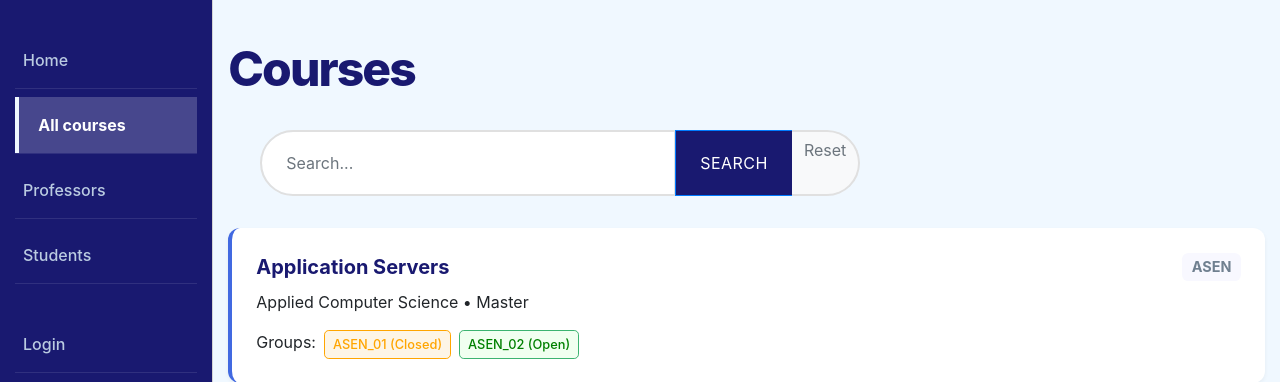
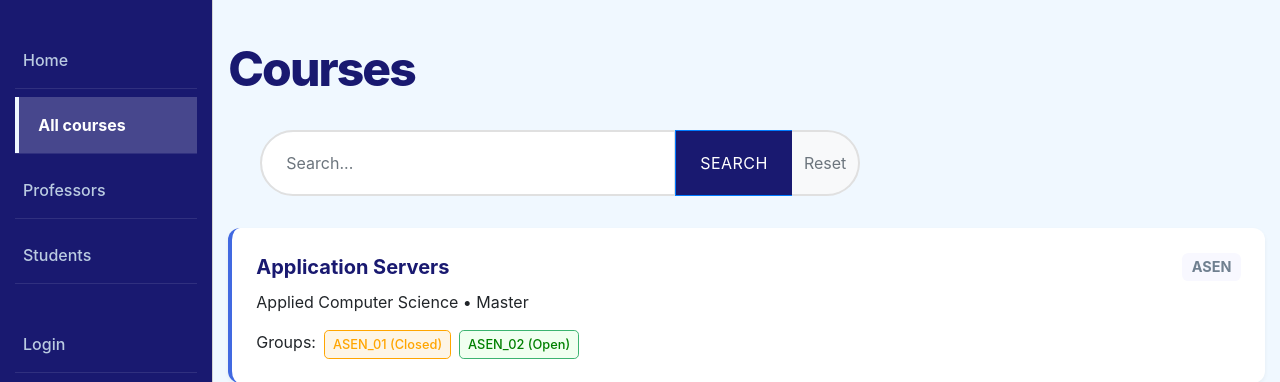
Before and after one commit to celcg/UniversityRegister, a Django app: page /catalog/courses/ in a window 1280 px wide. Shown: the top 382 px of the page. Run offline with Django 5.2, Linux system fonts and the light colour scheme; data comes from the database, SQL or seed files in the repository; both versions use the stored data as it was after the commit.

Commit message:
css reset fixed

```diff
--- a/universityregister/catalog/static/css/styles.css
+++ b/universityregister/catalog/static/css/styles.css
@@ -179,6 +179,11 @@ body {
     border-left: none;
     background-color: #f8f9fa;
     color: #6c757d;
+
+    display: inline-flex;
+    align-items: center;
+    justify-content: center;
+
 }
 
 .search-container .btn-outline-secondary:hover {
```
Also changed, not shown: universityregister/db.sqlite3.
